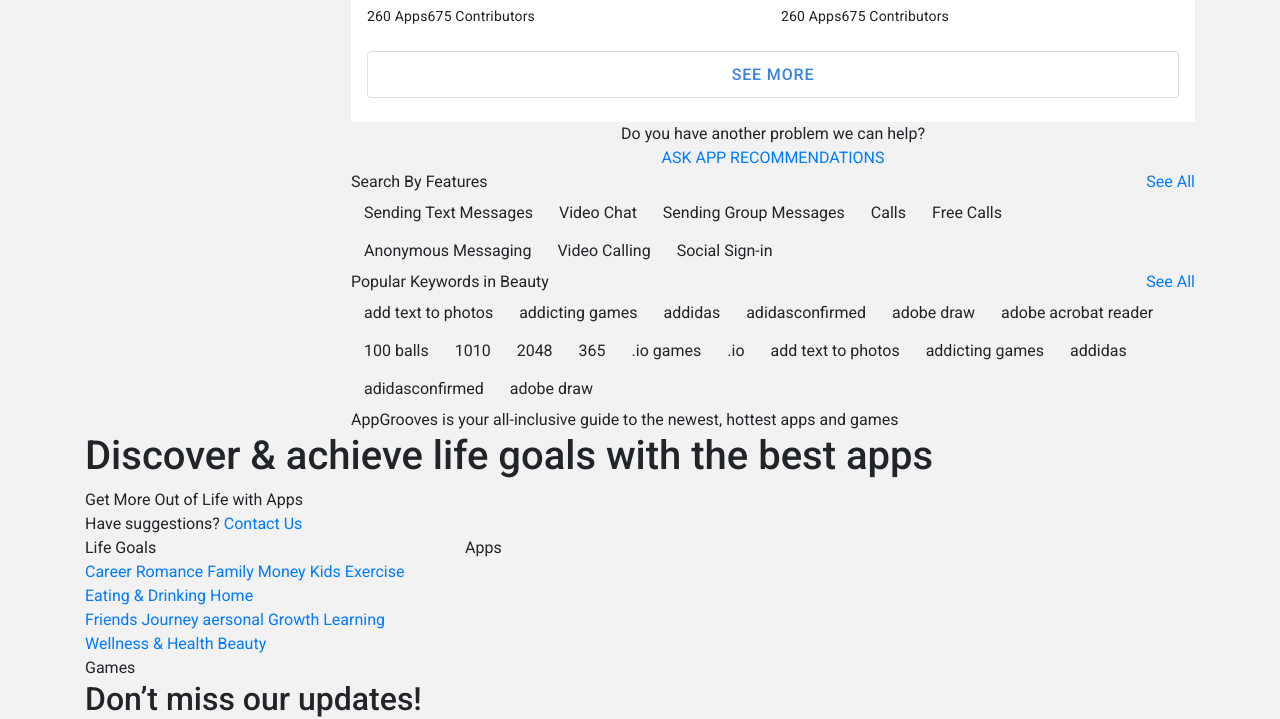
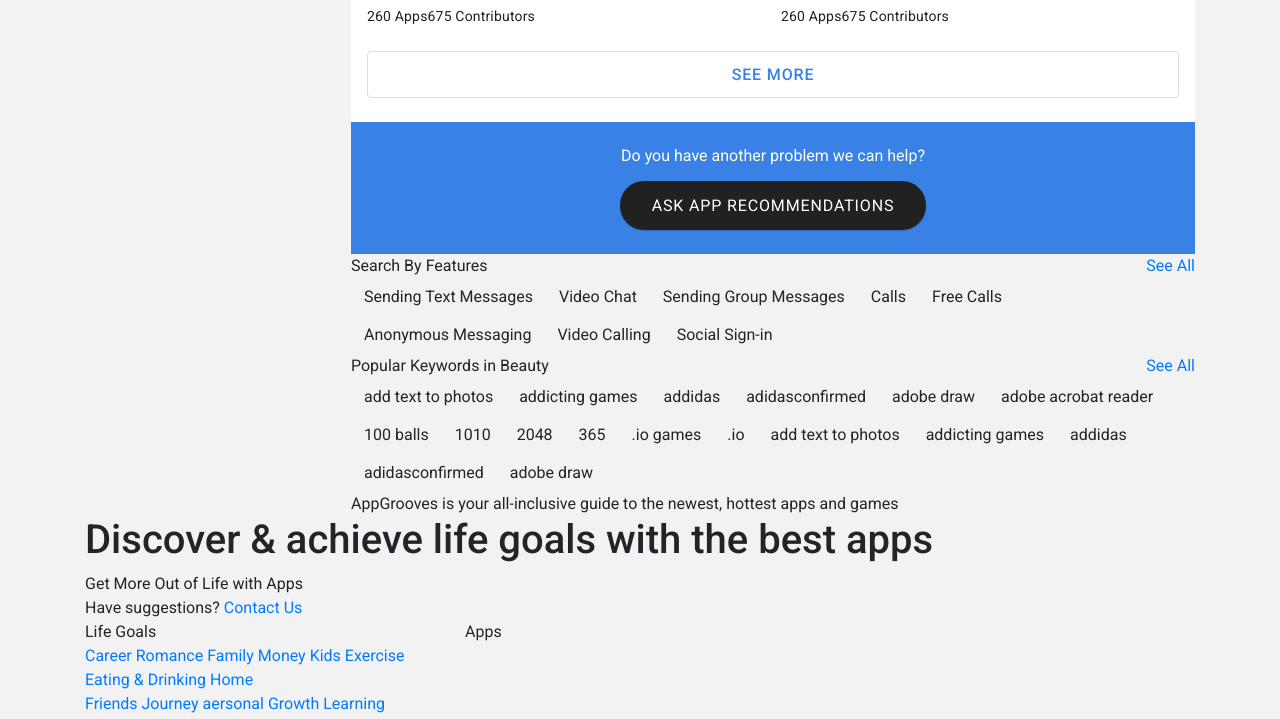
Before and after one commit to rainbowemoji/best-practice-html-css, a plain HTML site: page index.html in a window 1280 px wide. Shown: the part 3414-4133 px from the top of the page. Drawn offline with nearby package versions, Linux system fonts and the light colour scheme.

Commit message:
update ask-app-recommend

```diff
--- a/index.html
+++ b/index.html
@@ -364,7 +364,7 @@
 
                 <div class="ask-app-recommend text-center">
                     <p>Do you have another problem we can help?</p>
-                    <a href="#" class="d-block text-uppercase">Ask App Recommendations</a>
+                    <a href="#" class="text-uppercase">Ask App Recommendations</a>
                 </div>
 
                 <section class="search-by-feature">
--- a/scss/main.scss
+++ b/scss/main.scss
@@ -284,4 +284,31 @@ a {
     }
 }
 
+/* ---Be Successful at My Job Style --- */
+.ask-app-recommend {
+    background: #3981E5;
+    padding: 24px;
+
+    p {
+        color: #FFFFFF;
+        font-size: 16px;
+        line-height: 19px;
+        margin-bottom: 16px;
+    }
+
+    a {
+        background: #212121;
+        box-shadow: 0px 1px 1px rgba(0, 0, 0, 0.16);
+        border-radius: 24px;
+        display: inline-block;
+        padding: 15px 32px;
+        font-size: 16px;
+        line-height: 19px;
+        text-align: center;
+        letter-spacing: 0.857143px;
+        text-transform: uppercase;
+        color: #FFFFFF;
+    }
+}
+
 /* Footer Style */
```
Also changed, not shown: css/style.css, 1 other file.
